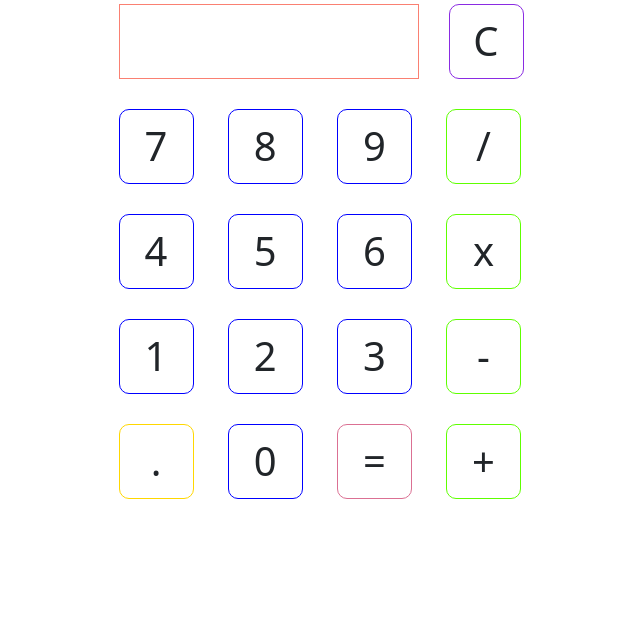
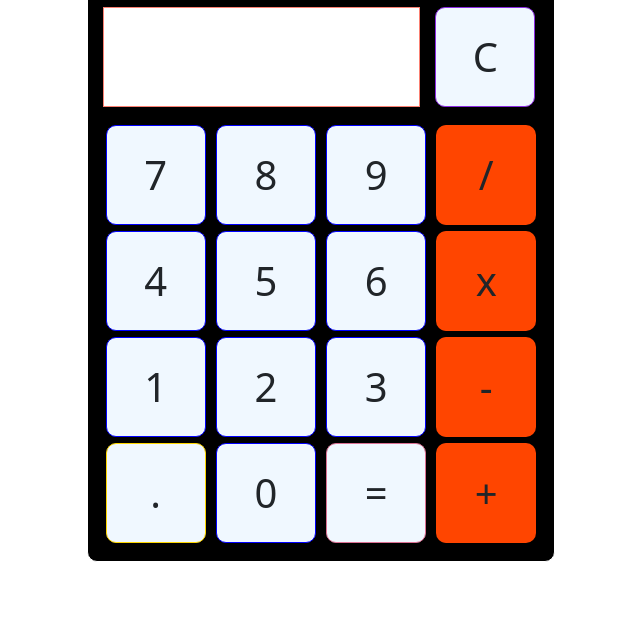
Before and after one commit to GerardGargan/odin-Calculator, a plain HTML site: page index.html in a window 1280 px wide. Shown: the part 177-800 px from the top of the page, without its empty margins (319-959 px from the left). Drawn offline with nearby package versions, Linux system fonts and the light colour scheme.

Commit message:
updated styling

```diff
--- a/css/style.css
+++ b/css/style.css
@@ -5,14 +5,23 @@ body {
     flex-direction: column;
     width: 100vw;
     height: 100vh;
+    box-sizing: border-box;
+}
+
+.calculator {
+    background-color:black;
+    padding: 50px 15px 15px 15px;
+    border: 1px solid white;
+    border-radius: 10px;
 }
 
 
 .btn {
-    height: 75px;
-    width: 75px;
-    margin: 15px;
+    height: 100px;
+    width: 100px;
+    margin: 3px;
     font-size: 40px;
+    background-color: aliceblue;
 }
 
 .number {
@@ -25,12 +34,13 @@ body {
 }
 
 .operator {
-    border: 1px solid rgb(94, 255, 0);
+
     border-radius: 10px;
+    background-color: orangered;
 }
 
 .operator:hover {
-    background-color: palegreen;
+    background-color: orange;
 }
 
 .decimal {
@@ -68,14 +78,16 @@ body {
 }
 
 .screen {
-    width: 300px;
+    width: 317px;
     border: 1px solid salmon;
-    height: 75px;
-    margin: 15px;
+    height: 100px;
+    margin: 15px 12px 15px 0px;
     display: flex;
     flex-direction: column;
     justify-content: flex-end;
     align-items: flex-end;
+    background-color: white;
+    padding: 5px;
 }
 
 .previous {
```
